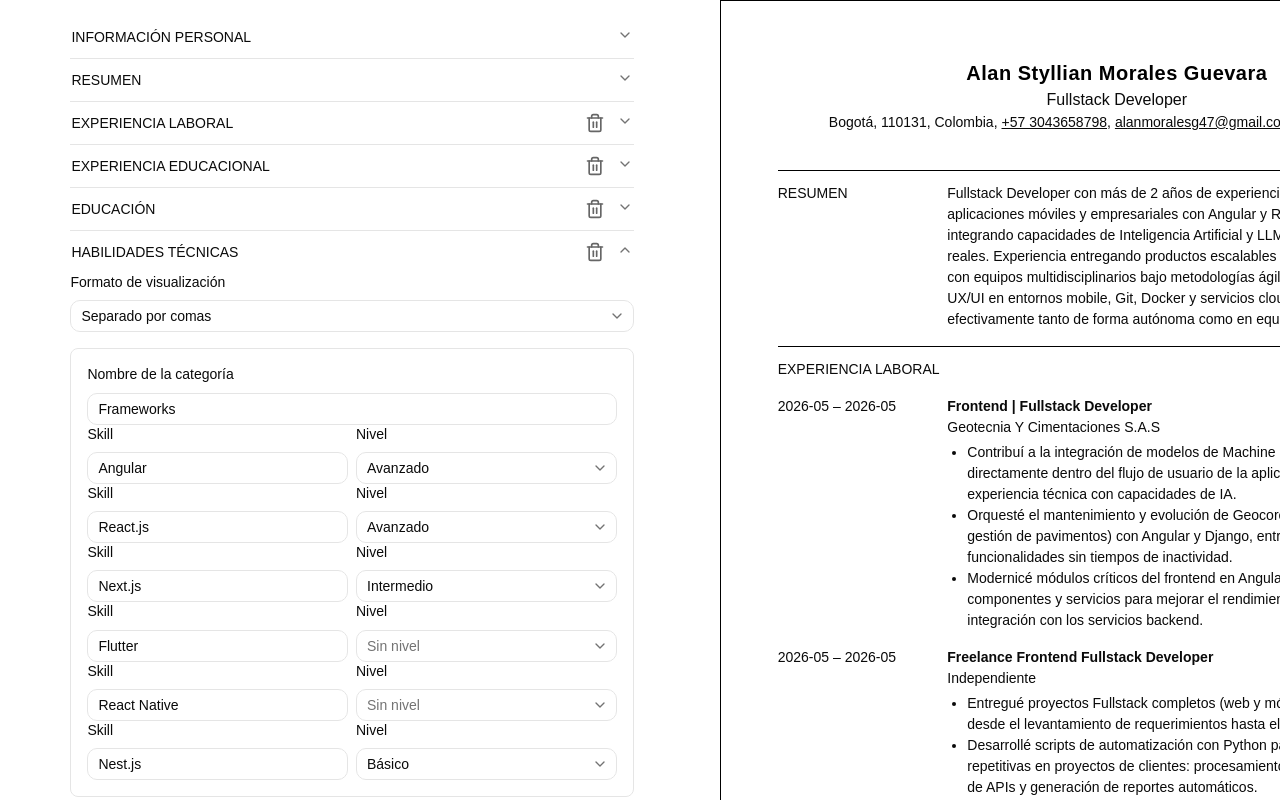
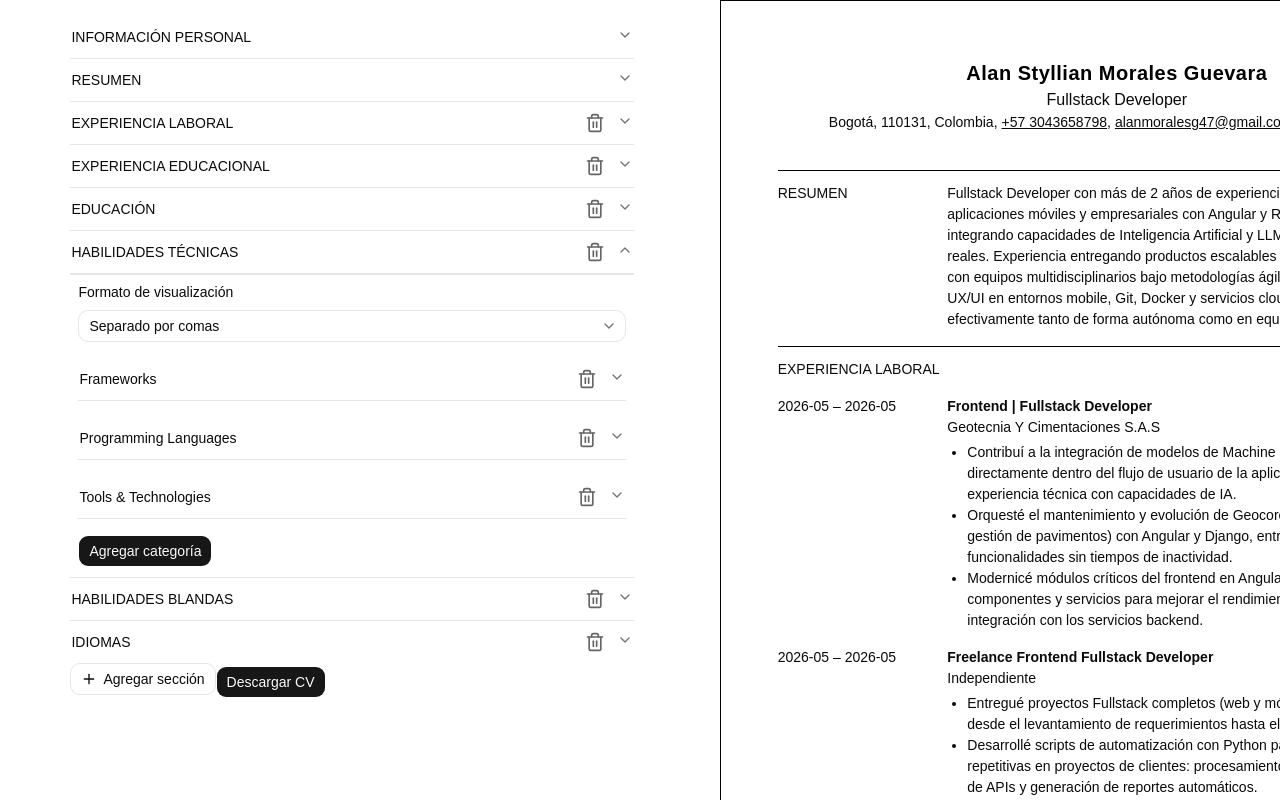
Before and after one commit to AlanMorales27/cv_creator, a Next.js app: page / in a window 1280 px wide. Both pictures are taken after a click on the button "HABILIDADES TÉCNICAS". Built offline with nearby package versions, Linux system fonts and the light colour scheme.

Commit message:
feat: implement section accordion for skills categories and enhance item management

```diff
--- a/app/components/resumeForms/SkillsForm.tsx
+++ b/app/components/resumeForms/SkillsForm.tsx
@@ -11,10 +11,12 @@ import {
 import useCvStore from "@/lib/store/cvStore"
 import FormField from "./FormField"
 import FormSelect from "./FormSelect"
-import { useForm, useFieldArray } from "react-hook-form"
+import SectionAccordionItem from "./SectionAccordionItem"
+import { Control, UseFormRegister, useForm, useFieldArray } from "react-hook-form"
 import { useEffect } from "react"
 import { Button } from "@/components/ui/button"
-import { NEW_SKILL_CATEGORY } from "@/lib/data/entry_mock_data"
+import { NEW_SKILL_CATEGORY, NEW_SKILL_ITEM } from "@/lib/data/entry_mock_data"
+import { X } from "lucide-react"
 
 type FormSkillsCategory = Omit<SkillsCategory, 'items'> & { items: SkillLevelItem[] }
 type FormSkillsitem     = Omit<Skillsitem, 'categories'> & { categories: FormSkillsCategory[] }
@@ -31,6 +33,53 @@ function toFormValues(section: Skillsitem): FormSkillsitem {
     }
 }
 
+interface CategoryItemsProps {
+    control: Control<FormSkillsitem>
+    register: UseFormRegister<FormSkillsitem>
+    categoryIndex: number
+}
+
+function CategoryItems({ control, register, categoryIndex }: CategoryItemsProps) {
+    const { fields, append, remove } = useFieldArray({
+        control,
+        name: `categories.${categoryIndex}.items`,
+    })
+
+    return (
+        <div className="space-y-2">
+            {fields.map((item, itemIndex) => (
+                <div key={item.id} className="flex flex-row gap-2 items-end">
+                    <FormField
+                        label="Skill"
+                        type="text"
+                        {...register(`categories.${categoryIndex}.items.${itemIndex}.name`)}
+                    />
+                    <FormSelect
+                        label="Nivel"
+                        name={`categories.${categoryIndex}.items.${itemIndex}.level`}
+                        control={control}
+                        options={SKILL_LEVEL_OPTIONS}
+                        clearable
+                        emptyLabel="Sin nivel"
+                    />
+                    <Button
+                        type="button"
+                        variant="ghost"
+                        size="icon"
+                        onClick={() => remove(itemIndex)}
+                        aria-label="Eliminar skill"
+                    >
+                        <X />
+                    </Button>
+                </div>
+            ))}
+            <Button type="button" variant="outline" onClick={() => append(NEW_SKILL_ITEM)}>
+                Agregar skill
+            </Button>
+        </div>
+    )
+}
+
 interface SkillsFormProps { section: Skillsitem }
 
 export default function SkillsForm({ section }: SkillsFormProps) {
@@ -41,11 +90,7 @@ export default function SkillsForm({ section }: SkillsFormProps) {
         defaultValues: toFormValues(section)
     })
 
-    const { fields: categories, append } = useFieldArray({ control, name: "categories" })
-
-    const handleAddCategory = () => {
-        append(NEW_SKILL_CATEGORY as FormSkillsCategory)
-    }
+    const { fields: categories, append, remove } = useFieldArray({ control, name: "categories" })
 
     useEffect(() => {
         const subscription = watch((data) => {
@@ -54,8 +99,14 @@ export default function SkillsForm({ section }: SkillsFormProps) {
         return () => subscription.unsubscribe()
     }, [watch, section.id, updateSection])
 
+    const handleAddCategory = () => {
+        append(NEW_SKILL_CATEGORY as FormSkillsCategory)
+    }
+
+    const handleRemoveCategory = (index: number) => { remove(index) }
+
     return (
-        <div className="space-y-4">
+        <div className="px-2 pt-2 border-t-2 space-y-4">
             <FormSelect
                 label="Formato de visualización"
                 name="displayFormat"
@@ -64,30 +115,25 @@ export default function SkillsForm({ section }: SkillsFormProps) {
                 labels={SKILL_DISPLAY_FORMAT_LABELS}
             />
             {categories.map((category, index) => (
-                <div key={category.id} className="p-4 border rounded-md">
+                <SectionAccordionItem
+                    key={category.id}
+                    value={category.id}
+                    label={category.name || "Nueva categoría"}
+                    onDelete={() => handleRemoveCategory(index)}
+                >
+                    <div className="p-4 border rounded-md space-y-4 mb-4 last:mb-0">
                         <FormField
                             label="Nombre de la categoría"
                             type="text"
                             {...register(`categories.${index}.name`)}
                         />
-                    {category.items.map((_item, itemIndex) => (
-                        <div key={itemIndex} className="flex flex-row gap-2">
-                            <FormField
-                                label="Skill"
-                                type="text"
-                                {...register(`categories.${index}.items.${itemIndex}.name`)}
-                            />
-                            <FormSelect
-                                label="Nivel"
-                                name={`categories.${index}.items.${itemIndex}.level`}
+                        <CategoryItems
                             control={control}
-                                options={SKILL_LEVEL_OPTIONS}
-                                clearable
-                                emptyLabel="Sin nivel"
+                            register={register}
+                            categoryIndex={index}
                         />
                     </div>
-                    ))}
-                </div>
+                </SectionAccordionItem>
             ))}
             <Button type="button" onClick={handleAddCategory}> Agregar categoría </Button>
         </div>
--- a/lib/data/entry_mock_data.ts
+++ b/lib/data/entry_mock_data.ts
@@ -1,4 +1,4 @@
-import { EducationEntry, ExperienceEntry, SkillsCategory } from "../schemas";
+import { EducationEntry, ExperienceEntry, SkillLevelItem, SkillsCategory } from "../schemas";
 
 export const NEW_EDUCATION_ENTRY: EducationEntry= {
     degree:       "Nueva Educación",
@@ -18,7 +18,11 @@ export const NEW_WORK_ENTRY: ExperienceEntry = {
     description: [],
 }
 
+export const NEW_SKILL_ITEM: SkillLevelItem = {
+    name: "",
+}
+
 export const NEW_SKILL_CATEGORY: SkillsCategory = {
     name:  "Nueva categoría",
-    items: [{ name: "" }],
+    items: [NEW_SKILL_ITEM],
 }
```
Lines whose indentation alone changed are shown as unchanged.
